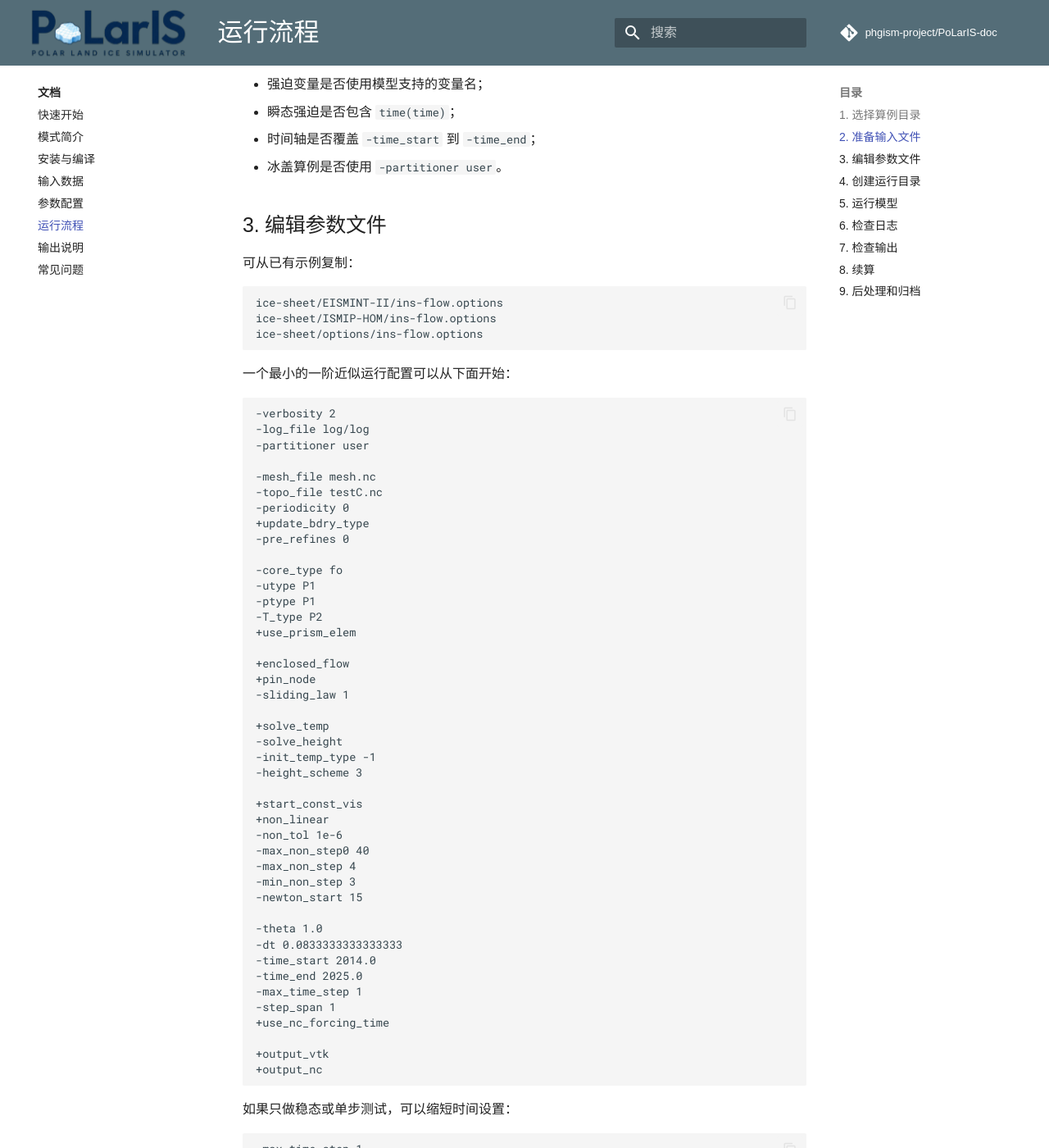
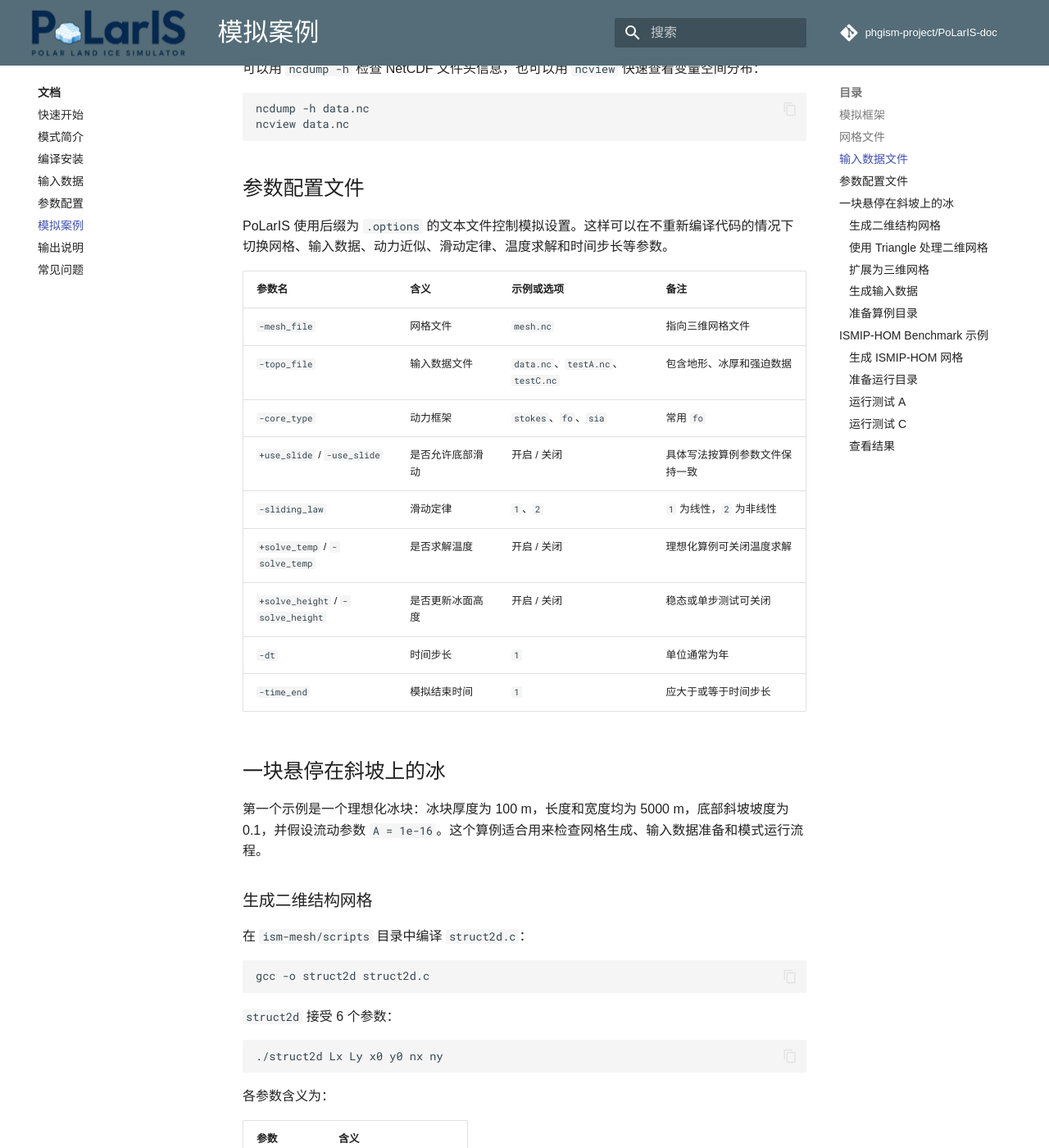
Before and after one commit to phgism-project/PoLarIS-doc, an MkDocs documentation site: the page built from docs/manual/workflow.md, in a window 1280 px wide and 1400 px high, scrolled down 1718 px. Shown: the whole window at 82% size. Built offline with MkDocs 1.6.1 and Material for MkDocs 9.7.7, drawn with Linux system fonts in a browser that asks for light colours; comment, search, counter and statistics services are not loaded; some of the changed text lies outside the part shown.

Commit message:
update document

````diff
--- a/docs/manual/workflow.md
+++ b/docs/manual/workflow.md
@@ -1,258 +1,304 @@
-# 运行流程
+# 模拟案例
 
-PoLarIS 的一次实验通常围绕一个算例目录展开。目录中包含网格、地形/强迫 NetCDF、`.options` 参数文件，以及运行时生成的 `log/`、`output/` 和续算记录。
+本页根据 `install_and_example.tex` 中“数值模拟案例”一节整理。PoLarIS 的基本使用思路是：编译得到 `ins-flow` 后，准备网格文件、输入数据文件和模式参数文件，然后在算例目录中运行模拟。
 
-```mermaid
-flowchart LR
-  A["选择或创建算例目录"] --> B["准备 mesh/topo/forcing 数据"]
-  B --> C["编辑 .options 参数文件"]
-  C --> D["创建 log 和 output 目录"]
-  D --> E["并行运行 PoLarIS"]
-  E --> F["检查日志、残差和输出文件"]
-  F --> G["后处理、绘图和归档"]
-  F --> H["必要时 resume 续算"]
+## 模拟框架
+
+PoLarIS 尽量把一次数值模拟拆成几个清晰步骤：
+
+1. 准备网格文件；
+2. 准备包含地形和气候强迫等信息的 NetCDF 输入文件；
+3. 修改 `.options` 参数配置文件；
+4. 创建输出、日志和错误信息目录；
+5. 并行运行 `ins-flow`；
+6. 使用 ParaView、`ncdump`、`ncview` 等工具检查结果。
+
+对于新用户来说，可以先从一个理想化的小算例开始，确认编译环境、输入文件和参数文件都能正常工作，再逐步切换到真实冰川或冰盖实验。
+
+## 网格文件
+
+PoLarIS 基于有限元方法，支持结构网格和非结构网格。结构网格可以理解为规则、均匀的网格，生成和后处理都比较方便；非结构网格可以在重点区域灵活加密，更适合复杂边界或局地区域高分辨率模拟。
+
+| 网格类型 | 优点 | 局限 |
+| --- | --- | --- |
+| 结构网格 | 数据处理方便，网格简单，容易生成 | 难以对重点区域做局部加密 |
+| 非结构网格 | 可根据研究需求灵活加密或粗化不同区域 | 前后处理更复杂，网格质量会影响收敛 |
+
+一般来说，全南极、全格陵兰、长时间古气候模拟等大范围实验可优先考虑结构网格；特定流域、冰川或高精度冰海耦合问题更适合非结构网格。
+
+## 输入数据文件
+
+PoLarIS 的输入数据通常放在 NetCDF 文件中，常见变量包括地形、冰厚、温度、积累率、底部摩擦和观测流速等。变量名称需要和模型读取名称一致，否则程序无法识别。
+
+| 变量名 | 含义 | 单位 | 备注 |
+| --- | --- | --- | --- |
+| `bed` | 底床高程 | m |  |
+| `thickness` | 冰厚度 | m |  |
+| `surface` | 表面高程 | m |  |
+| `temp` | 表面温度 | K |  |
+| `basalHeat` | 地热通量 | mW m^-2 |  |
+| `beta2` | 底部摩擦系数 | Pa s m^-1 |  |
+| `accu` | 表面积累率 | m yr^-1 | 负值表示消融 |
+| `ux` | 表面流速 x 分量 | m yr^-1 | 反演时使用 |
+| `uy` | 表面流速 y 分量 | m yr^-1 | 反演时使用 |
+
+可以用 `ncdump -h` 检查 NetCDF 文件头信息，也可以用 `ncview` 快速查看变量空间分布：
+
+```bash
+ncdump -h data.nc
+ncview data.nc
 ```
 
-## 1. 选择算例目录
+## 参数配置文件
 
-源码中的冰盖算例位于：
+PoLarIS 使用后缀为 `.options` 的文本文件控制模拟设置。这样可以在不重新编译代码的情况下切换网格、输入数据、动力近似、滑动定律、温度求解和时间步长等参数。
+
+| 参数名 | 含义 | 示例或选项 | 备注 |
+| --- | --- | --- | --- |
+| `-mesh_file` | 网格文件 | `mesh.nc` | 指向三维网格文件 |
+| `-topo_file` | 输入数据文件 | `data.nc`、`testA.nc`、`testC.nc` | 包含地形、冰厚和强迫数据 |
+| `-core_type` | 动力框架 | `stokes`、`fo`、`sia` | 常用 `fo` |
+| `+use_slide` / `-use_slide` | 是否允许底部滑动 | 开启 / 关闭 | 具体写法按算例参数文件保持一致 |
+| `-sliding_law` | 滑动定律 | `1`、`2` | `1` 为线性，`2` 为非线性 |
+| `+solve_temp` / `-solve_temp` | 是否求解温度 | 开启 / 关闭 | 理想化算例可关闭温度求解 |
+| `+solve_height` / `-solve_height` | 是否更新冰面高度 | 开启 / 关闭 | 稳态或单步测试可关闭 |
+| `-dt` | 时间步长 | `1` | 单位通常为年 |
+| `-time_end` | 模拟结束时间 | `1` | 应大于或等于时间步长 |
+
+## 一块悬停在斜坡上的冰
+
+第一个示例是一个理想化冰块：冰块厚度为 100 m，长度和宽度均为 5000 m，底部斜坡坡度为 0.1，并假设流动参数 `A = 1e-16`。这个算例适合用来检查网格生成、输入数据准备和模式运行流程。
+
+### 生成二维结构网格
+
+在 `ism-mesh/scripts` 目录中编译 `struct2d.c`：
+
+```bash
+gcc -o struct2d struct2d.c
+```
+
+`struct2d` 接受 6 个参数：
+
+```bash
+./struct2d Lx Ly x0 y0 nx ny
+```
+
+各参数含义为：
+
+| 参数 | 含义 |
+| --- | --- |
+| `Lx` | 长方形在 x 方向上的长度 |
+| `Ly` | 长方形在 y 方向上的长度 |
+| `x0` | 区域左下角 x 坐标 |
+| `y0` | 区域左下角 y 坐标 |
+| `nx` | x 方向格点数 |
+| `ny` | y 方向格点数 |
+
+本例将 `Lx` 和 `Ly` 设为 5000 m，`x0` 和 `y0` 设为 0，`nx` 和 `ny` 设为 50：
+
+```bash
+./struct2d 5000 5000 0 0 50 50
+```
+
+运行后会生成 `box.node` 和 `box.elem`。
+
+### 使用 Triangle 处理二维网格
+
+下载并编译 `triangle`：
+
+```bash
+wget http://www.netlib.org/voronoi/triangle.zip
+mkdir build
+cd build
+unzip ../triangle.zip
+make
+```
+
+将生成的 `triangle` 可执行文件放到与 `box.node`、`box.elem` 相同的目录中，然后运行：
+
+```bash
+./triangle -rne box
+```
+
+运行后会得到 `box.1.node`、`box.1.elem`、`box.1.neigh` 和 `box.1.edge` 等二维网格文件。可以用 `showme` 查看二维网格：
+
+```bash
+./build/showme box.1
+```
+
+### 扩展为三维网格
+
+接下来用 `triangle2prism.c` 将二维网格沿垂向扩展为三维棱柱网格：
+
+```bash
+gcc -o triangle2prism triangle2prism.c -lnetcdf
+```
+
+如果提示找不到 `netcdf-utils.h`，需要添加头文件路径，例如：
+
+```bash
+gcc -o triangle2prism triangle2prism.c -lnetcdf \
+  -I/home/link/model/summerSchool2024/polaris/include/phg
+```
+
+随后运行：
+
+```bash
+./triangle2prism box.1 ../layers/layers5.N.dat
+```
+
+这里的 `layers5.N.dat` 定义了垂向归一化坐标，例如：
 
 ```text
-ice-sheet/
-  EISMINT-II/
-  ISMIP-HOM/
-  MISMIP/
-  NEGIS/
-  options/
-  src/
+5
+0.000000e+00
+7.818930e-02
+1.875000e-01
+3.469388e-01
+5.925926e-01
+1.000000e+00
 ```
 
-典型算例目录包含：
+生成的 `mesh.nc` 就是 PoLarIS 需要读取的三维网格文件。
+
+### 生成输入数据
+
+进入 `simpleGeo` 目录，使用示例脚本生成理想化地形和冰厚数据：
+
+```bash
+python3 build_simple_geometry.py -o data.nc
+```
+
+如果缺少 `netCDF4` Python 包，可以安装：
+
+```bash
+pip3 install -i https://pypi.tuna.tsinghua.edu.cn/simple netCDF4
+```
+
+不指定 `-o` 时，脚本默认生成 `out.nc`。生成后建议检查文件：
+
+```bash
+ncdump -h data.nc
+ncview data.nc
+```
+
+### 准备算例目录
+
+把编译好的 PoLarIS 可执行文件、网格文件和输入数据文件放到 `simpleGeo` 目录：
+
+```bash
+cp PATH/TO/ins-flow PATH/TO/simpleGeo
+cp PATH/TO/mesh.nc PATH/TO/simpleGeo
+cp PATH/TO/data.nc PATH/TO/simpleGeo
+```
+
+`simpleGeo` 目录中通常还包含 `ins-flow.options`、`T.asm.options`、`fo.asm.options` 和 `stokes.asm.options`。其中 `ins-flow.options` 是主要配置文件，其他 `asm.options` 文件主要与求解器设置有关，一般不需要频繁修改。
+
+本例需要重点检查或修改以下选项：
+
+| 参数 | 说明 |
+| --- | --- |
+| `-mesh_file mesh.nc` | 指定网格文件 |
+| `-topo_file data.nc` | 指定输入数据文件 |
+| `-constant_A 1e-16` | 不求解温度时，使用固定流动参数 |
+| `-solve_temp` | 关闭温度求解 |
+| `-use_slide` | 关闭底部滑动 |
+| `-solve_height` | 关闭冰面高度更新 |
+| `-max_time_step 1` | 最大时间步数设为 1 |
+| `-dt 1` | 时间步长设为 1 年 |
+| `-time_end 1` | 模拟结束时间设为 1 年 |
+
+运行前创建输出、日志和错误信息目录：
+
+```bash
+mkdir output
+mkdir log
+mkdir error
+```
+
+然后并行运行：
+
+```bash
+mpirun -n 4 ./ins-flow
+```
+
+运行完成后，可以在 `output` 目录中查看生成的 VTK 文件：
+
+```bash
+paraview output/ice_00001.vtk
+```
+
+## ISMIP-HOM Benchmark 示例
+
+LaTeX 文档中还给出了一个 ISMIP-HOM Benchmark 示例，用于进一步检查 PoLarIS 在标准测试中的运行情况。
+
+### 生成 ISMIP-HOM 网格
+
+进入 ISMIP-HOM 网格目录并运行批处理脚本：
+
+```bash
+cd Summer/ism-mesh/ISMIP-HOM
+. batch.sh
+```
+
+该步骤会生成 `mesh.nc`、`testA.nc` 和 `testC.nc`。
+
+### 准备运行目录
+
+进入 PoLarIS 的 ISMIP-HOM 算例目录：
+
+```bash
+cd Summer/phgism/ice-sheet/ISMIP-HOM
+```
+
+创建输出目录：
+
+```bash
+mkdir -p output log err
+```
+
+复制网格和数据文件：
+
+```bash
+cp Summer/ism-mesh/ISMIP-HOM/*.nc .
+```
+
+### 运行测试 A
+
+修改 `ins-flow.options`，使用：
 
 ```text
-case/
-  ins-flow.options
-  mesh.nc
-  testC.nc
-  log/
-  output/
+-topo_file testA.nc
 ```
 
-如果新建真实冰盖实验，建议使用如下结构：
+然后运行：
+
+```bash
+mpirun -np 4 ./ins-flow \
+  -options_file stokes.asm.options -max_non_step0 2
+```
+
+### 运行测试 C
+
+修改 `ins-flow.options`，使用：
 
 ```text
-experiments/
-  antarctica_baseline/
-    ins-flow.options
-    input/
-      mesh.nc
-      topo.nc
-      forcing.nc
-    log/
-    output/
-    README.md
-```
-
-如果输入文件放在 `input/` 下，参数文件中的路径也要相应写成：
-
-```text
--mesh_file input/mesh.nc
--topo_file input/topo.nc
--forcing_file input/forcing.nc
-```
-
-## 2. 准备输入文件
-
-至少需要：
-
-```text
--mesh_file mesh.nc
 -topo_file testC.nc
 ```
 
-如果使用独立强迫文件，再添加：
+然后运行：
 
-```text
--forcing_file forcing.nc
+```bash
+mpirun -np 4 ./ins-flow \
+  -options_file stokes.asm.options -use_slide -max_non_step0 2
 ```
 
-准备阶段建议检查：
+### 查看结果
 
-- 网格文件是否能被当前程序读取；
-- 地形文件中是否包含冰厚、表面、基岩、温度、摩擦和掩膜等字段；
-- 强迫变量是否使用模型支持的变量名；
-- 瞬态强迫是否包含 `time(time)`；
-- 时间轴是否覆盖 `-time_start` 到 `-time_end`；
-- 冰盖算例是否使用 `-partitioner user`。
+测试完成后，用 ParaView 打开输出文件：
 
-## 3. 编辑参数文件
-
-可从已有示例复制：
-
-```text
-ice-sheet/EISMINT-II/ins-flow.options
-ice-sheet/ISMIP-HOM/ins-flow.options
-ice-sheet/options/ins-flow.options
+```bash
+paraview output/ice_00001.vtk
 ```
 
-一个最小的一阶近似运行配置可以从下面开始：
-
-```text
--verbosity 2
--log_file log/log
--partitioner user
-
--mesh_file mesh.nc
--topo_file testC.nc
--periodicity 0
-+update_bdry_type
--pre_refines 0
-
--core_type fo
--utype P1
--ptype P1
--T_type P2
-+use_prism_elem
-
-+enclosed_flow
-+pin_node
--sliding_law 1
-
-+solve_temp
--solve_height
--init_temp_type -1
--height_scheme 3
-
-+start_const_vis
-+non_linear
--non_tol 1e-6
--max_non_step0 40
--max_non_step 4
--min_non_step 3
--newton_start 15
-
--theta 1.0
--dt 0.0833333333333333
--time_start 2014.0
--time_end 2025.0
--max_time_step 1
--step_span 1
-+use_nc_forcing_time
-
-+output_vtk
-+output_nc
-```
-
-如果只做稳态或单步测试，可以缩短时间设置：
-
-```text
--max_time_step 1
--step_span 1
-```
-
-## 4. 创建运行目录
-
-运行前确保日志和输出目录存在：
-
-```text
-log/
-output/
-```
-
-如果程序不能自动创建目录，缺少这些目录会导致日志或输出写入失败。
-
-## 5. 运行模型
-
-实际命令取决于编译后的可执行文件名。一般形式是：
-
-```text
-mpirun -np <进程数> <PoLarIS可执行文件> -options_file ins-flow.options
-```
-
-如果在算例目录中运行，示例形式为：
-
-```text
-mpirun -np 4 ../src/ins -options_file ins-flow.options
-```
-
-也可以在命令行覆盖参数文件中的某些设置，例如：
-
-```text
-mpirun -np 4 ../src/ins -options_file ins-flow.options -time_end 2020.0 -dt 0.0833333333333333
-```
-
-批处理系统上可把上述命令写入 `bsub.sh` 或其他作业脚本。
-
-## 6. 检查日志
-
-首先查看：
-
-```text
-log/log
-```
-
-重点检查：
-
-- 输入文件是否成功打开；
-- 网格和分区是否正常；
-- 边界类型是否更新；
-- 非线性迭代是否达到 `-non_tol`；
-- 线性求解是否达到设定残差；
-- 时间步是否推进到预期时间；
-- 是否有 NaN、发散、内存不足或文件写入错误。
-
-如果 FO 线性求解收敛不好，可以先检查 `fo_ksp_rtol`、`fo_ksp_max_it`、ASM overlap 和 MUMPS 设置。源码文档中提示，FO 求解器常需要比 Stokes 更严格的线性残差标准。
-
-## 7. 检查输出
-
-常见输出包括：
-
-| 输出 | 触发参数 | 说明 |
-| --- | --- | --- |
-| `ice_*.vtk` | `+output_vtk` | 三维速度、温度等场，可用 ParaView 查看 |
-| `*.nc` | `+output_nc` | 模型状态 NetCDF |
-| ISMIP 风格 NetCDF | `+output_ismip_nc` | 面向 ISMIP 诊断提交 |
-| `non*.vtk` | `+output_non_iter` | 非线性迭代过程 |
-| `beta.vtk` | `+output_beta` | 底部摩擦系数 |
-| `melt.vtk` | `+output_melt` | 融化率 |
-| `GL_*.vtk` | `+output_grounding_line` | 接地线诊断 |
-| `fv-vert_*.vtk` | `+output_fv_vert` | 厚度更新相关诊断 |
-
-如果使用 `-outputTimeScheme 1`，输出文件名会尽量按实际模型年份组织，例如：
-
-```text
-ice_2014.vtk
-ice_2014.nc
-ismip_2d_2014.nc
-```
-
-## 8. 续算
-
-PoLarIS 支持保存和读取续算数据：
-
-```text
-+record
-+resume
-```
-
-常用方式：
-
-1. 第一次运行时启用 `+record`，保存可续算状态；
-2. 中断或需要继续时启用 `+resume`；
-3. 如果只想保留最近状态，可使用 `+record_recent`。
-
-续算时不要随意更换网格、自由度类型或关键物理参数，否则旧记录可能和新配置不一致。
-
-## 9. 后处理和归档
-
-运行完成后建议归档：
-
-- 使用的 `ins-flow.options`；
-- 输入数据版本和来源；
-- 编译版本或 Git commit；
-- `log/` 中的主要日志；
-- `output/` 中关键 VTK/NetCDF 文件；
-- 后处理脚本和图件；
-- 实验说明 `README.md`。
-
-这样后续可以把实验整理到网站的区域页面或案例页面中。
+如果能正常看到速度、温度或其他诊断变量，说明网格、输入数据、参数文件和并行运行流程已经基本打通。
--- a/mkdocs.yml
+++ b/mkdocs.yml
@@ -30,10 +30,10 @@ nav:
       - manual/index.md
       - 快速开始: manual/quickstart.md
       - 模式简介: manual/introduction.md
-      - 安装与编译: manual/installation.md
+      - 编译安装: manual/installation.md
       - 输入数据: manual/input-data.md
       - 参数配置: manual/configuration.md
-      - 运行流程: manual/workflow.md
+      - 模拟案例: manual/workflow.md
       - 输出说明: manual/outputs.md
       - 常见问题: manual/faq.md
   - 资源:
````
Also changed, not shown: docs/manual/index.md (+2 -2 lines), docs/manual/installation.md (+1 -1 lines).
